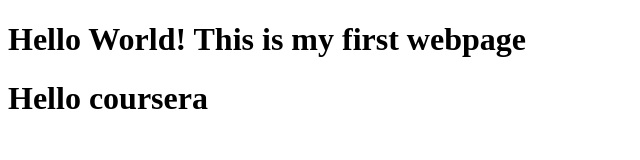
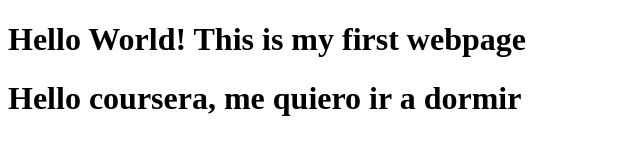
Before and after one commit to dtorga/coursera-test-diego, a plain HTML site: page site-diego/index.html in a window 1280 px wide. Shown: the whole page, without its empty margins (0-640 px from the left). Drawn offline with Linux system fonts and the light colour scheme.

Commit message:
Small addition to the webpage content.

```diff
--- a/site-diego/index.html
+++ b/site-diego/index.html
@@ -4,6 +4,6 @@
  <h1>Hello World! This is my first webpage</h1>
 </head>
 <body>
- <h1>Hello coursera</h1>
+ <h1>Hello coursera, me quiero ir a dormir</h1>
 </body>
 </html>
```
